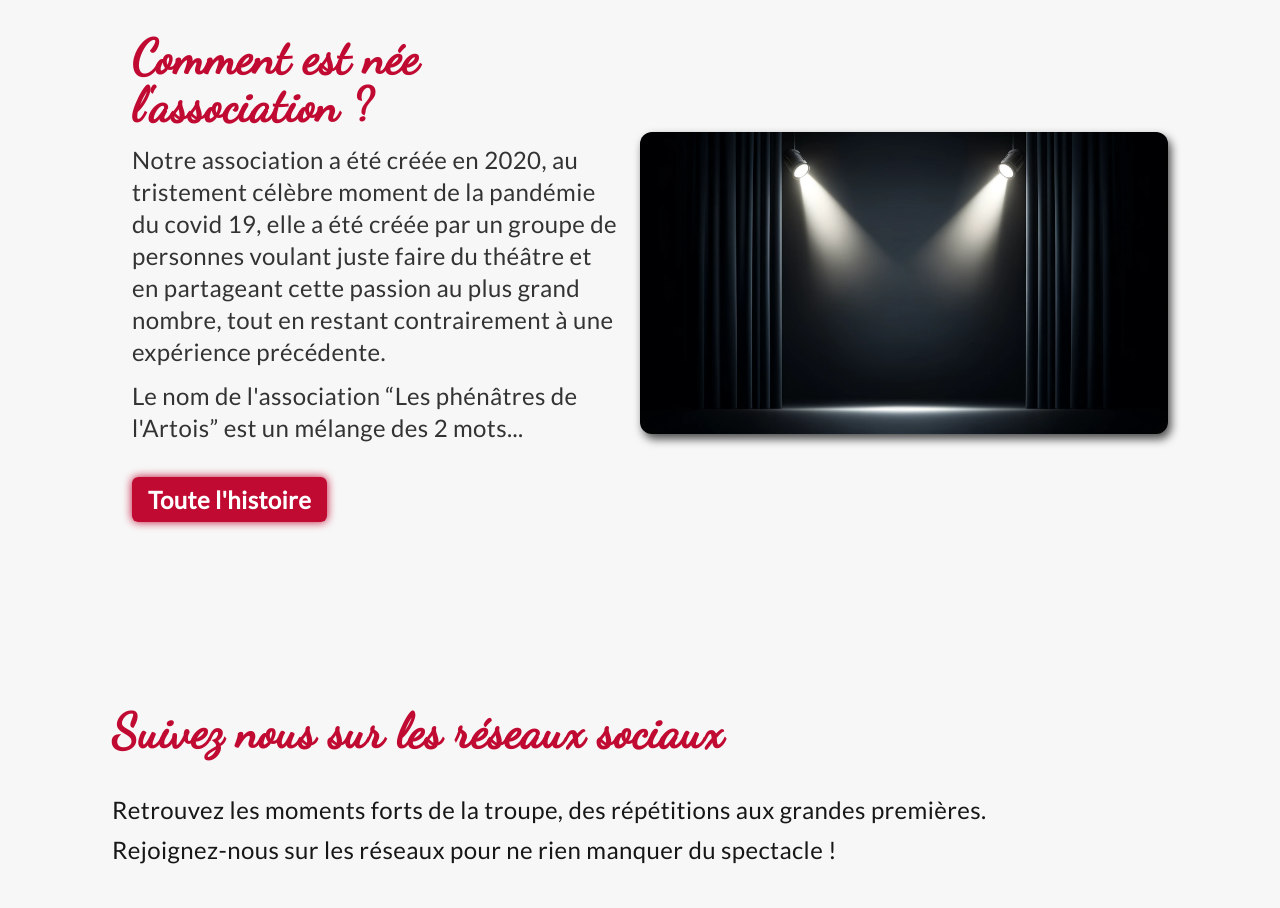
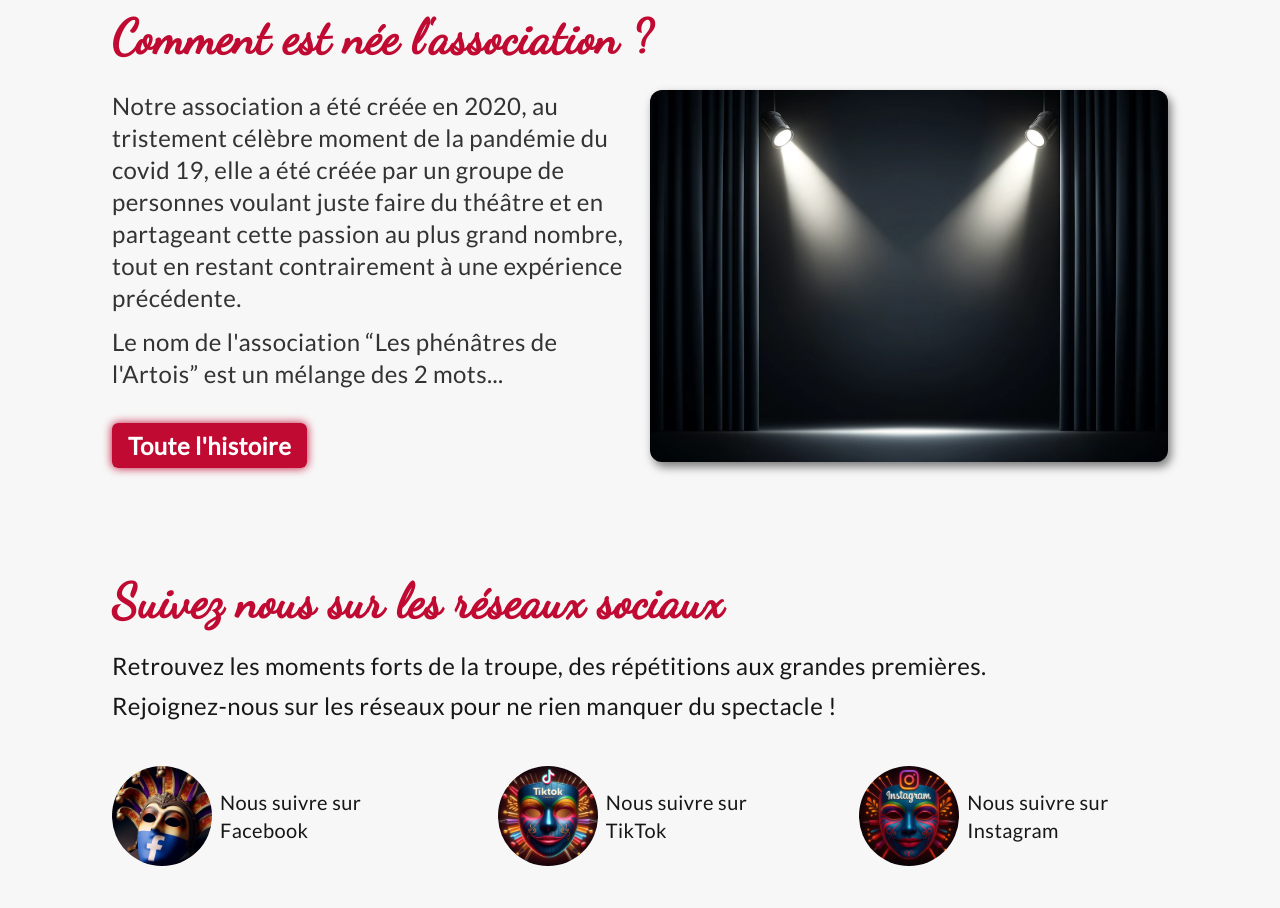
Before and after one commit to Tonyac-create/my-project-lesphenatres, a Next.js app: page / in a window 1280 px wide. Shown: the part 960-1868 px from the top of the page. Built offline with nearby package versions, Linux system fonts and the light colour scheme.

Commit message:
update margin section & h2

```diff
--- a/app/components/Home/News.tsx
+++ b/app/components/Home/News.tsx
@@ -3,8 +3,8 @@ import Link from "next/link";
 
 export default function News() {
     return (
-        <section className="flex flex-col gap-6 px-8 md:px-28 md:py-11 tracking-wide">
-            <h2 className="font-dancing text-red text-3xl sm:text-4xl xl:text-5xl mb-3.5  font-semibold flex mr-auto">{`Suivez nous sur les réseaux sociaux`}</h2>
+        <section className="flex flex-col gap-6 mb-9 px-8 md:px-28 md:pb-11 tracking-wide">
+            <h2 className="font-dancing text-red text-3xl sm:text-4xl xl:text-5xl font-semibold flex mr-auto">{`Suivez nous sur les réseaux sociaux`}</h2>
             <div className="flex flex-col gap-2">
                 <p className="text-lg md:text-xl xl:text-2xl">{`Retrouvez les moments forts de la troupe, des répétitions aux grandes premières.`}</p>
                 <p className="text-lg md:text-xl xl:text-2xl">{`Rejoignez-nous sur les réseaux pour ne rien manquer du spectacle !`}</p>
--- a/app/components/Home/SectionAbout.tsx
+++ b/app/components/Home/SectionAbout.tsx
@@ -3,10 +3,17 @@ import Button from "../Button";
 
 export default function SectionAbout() {
     return (
-        <section className="flex flex-col md:flex-row items-center my-9 p-8 md:px-28 md:py-11 tracking-wide">
-            <article className="lg:w-[50%] text-black p-5 mb-12 rounded-md">
-                <h2 className="font-dancing text-red text-3xl sm:text-4xl xl:text-5xl mb-3.5 font-semibold">{`Comment est née l'association ?`}</h2>
-                <div className="lg:hidden">
+        <section className="my-9 p-8 md:px-28 md:pt-11 tracking-wide">
+            <h2 className="font-dancing text-red text-3xl sm:text-4xl xl:text-5xl mb-5 lg:mb-7 font-semibold">{`Comment est née l'association ?`}</h2>
+            <article className="flex flex-col-reverse lg:flex-row gap-5 text-black mb-12 rounded-md">
+                <div className="lg:w-1/2">
+                    <p className="text-lg md:text-xl xl:text-2xl">{`Notre association a été créée en 2020, au tristement célèbre moment de la pandémie
+                 du covid 19, elle a été créée par un groupe de personnes voulant juste faire du théâtre et en partageant cette passion
+                 au plus grand nombre, tout en restant contrairement à une expérience précédente.`}</p>
+                    <p className="mt-3 mb-10 text-lg md:text-xl xl:text-2xl">{`Le nom de l'association “Les phénâtres de l'Artois” est un mélange des 2 mots...`}</p>
+                    <Button href="/philosophy" variant="secondary">{`Toute l'histoire`}</Button>
+                </div>
+                 <div className="lg:w-1/2">
                      <Image
                          src="/fond_scene.webp"
                          width={500}
@@ -16,13 +23,8 @@ export default function SectionAbout() {
                          className="w-full h-full object-cover mb-8 rounded-xl drop-shadow-[3px_5px_5px_rgba(0,0,0,0.5)]"
                      />
                  </div>
-                <p className="text-lg md:text-xl xl:text-2xl">{`Notre association a été créée en 2020, au tristement célèbre moment de la pandémie
-                 du covid 19, elle a été créée par un groupe de personnes voulant juste faire du théâtre et en partageant cette passion
-                 au plus grand nombre, tout en restant contrairement à une expérience précédente.`}</p>
-                <p className="mt-3 mb-10 text-lg md:text-xl xl:text-2xl">{`Le nom de l'association “Les phénâtres de l'Artois” est un mélange des 2 mots...`}</p>
-                <Button href="/philosophy" variant="secondary">{`Toute l'histoire`}</Button>
             </article>
-            <div className="hidden lg:flex lg:w-[50%]">
+            {/* <div className="hidden lg:flex lg:w-[50%]">
                 <Image
                     src="/fond_scene.webp"
                     width={500}
@@ -31,7 +33,7 @@ export default function SectionAbout() {
                     alt="Scène avec projecteurs"
                     className="w-full h-full object-cover mb-8 rounded-xl drop-shadow-[3px_5px_5px_rgba(0,0,0,0.7)]"
                 />
-            </div>
+            </div> */}
         </section>
     )
 }
--- a/app/components/Home/SectionActivty.tsx
+++ b/app/components/Home/SectionActivty.tsx
@@ -17,8 +17,8 @@ export default function SectionActivty() {
     }, [observeElements]);
 
     return (
-        <section className="relative flex flex-col items-start gap-6 p-8 md:px-28 md:py-11 tracking-wide">
-            <h3 className="font-dancing text-red text-3xl md:text-5xl mb-3.5 font-semibold flex mr-auto">Nos activités</h3>
+        <section className="relative flex flex-col items-start gap-6 my-9 p-8 md:px-28 md:py-11 tracking-wide">
+            <h2 className="font-dancing text-red text-3xl sm:text-4xl xl:text-5xl mb-3.5 font-semibold flex mr-auto">Nos activités</h2>
             <div className="relative w-3/4 slide-from-right">
                 <div className="p-6 bg-red text-white">
                     <h2 className="text-2xl font-bold">Ateliers Adultes</h2>
```
Lines whose indentation alone changed are shown as unchanged.
